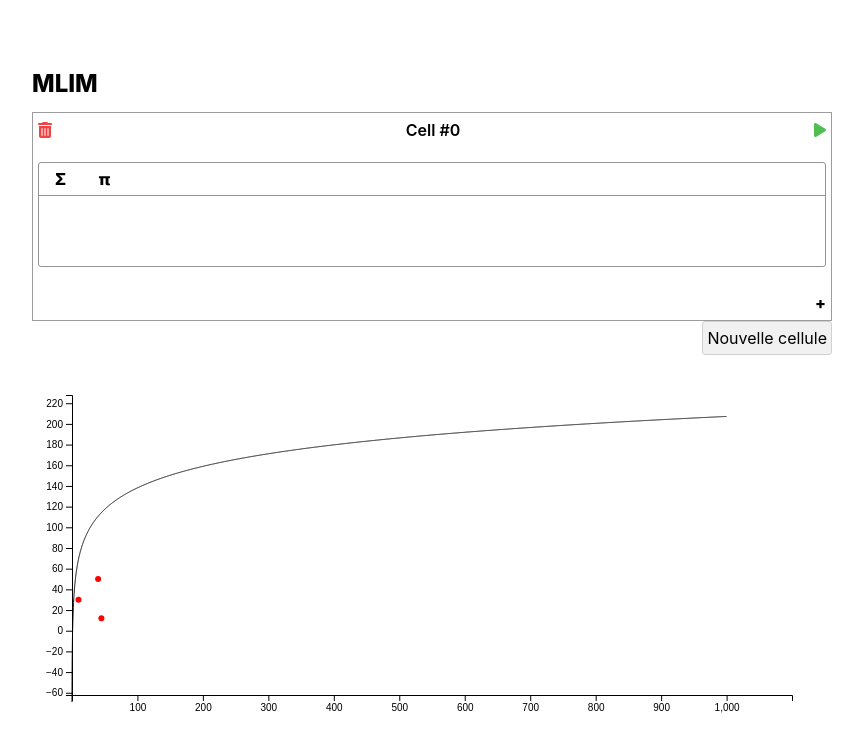
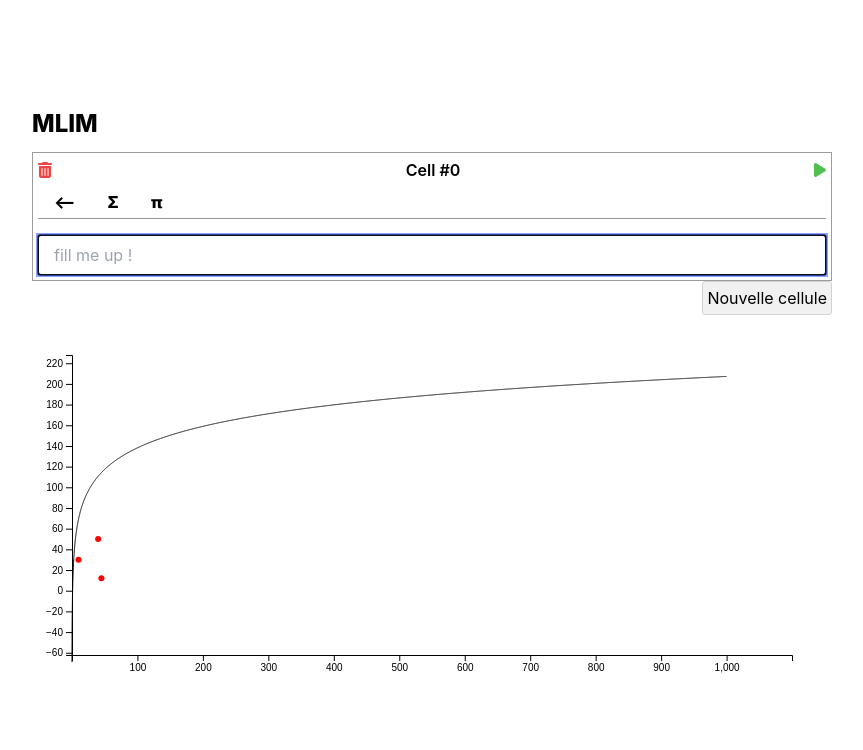
Before and after one commit to ProjectBabbage/mlim, a Next.js app in the folder frontendts/: page / in a window 1280 px wide. Both pictures are taken after a click on the button "Nouvelle cellule". Shown: the top 750 px of the page, without its empty margins (208-1071 px from the left). Built offline with nearby package versions, Linux system fonts and the light colour scheme.

Commit message:
move line content management into cell -> navigation between lines with arrows (#19)
❤️

```diff
--- a/frontendts/components/Cell.tsx
+++ b/frontendts/components/Cell.tsx
@@ -1,8 +1,8 @@
-import { Cell } from "../models/cells";
+import { AbstractLine, Cell } from "../models/cells";
 import Line from "./Line";
 import { useState } from "react";
 import { LineFactory } from "../services/line-factory";
-import { faPlay, faTrashCan } from "@fortawesome/free-solid-svg-icons";
+import { faPlay, faTrashCan, faPlus, faTimes } from "@fortawesome/free-solid-svg-icons";
 import { FontAwesomeIcon } from "@fortawesome/react-fontawesome";
 
 interface CellProps {
@@ -15,16 +15,75 @@ interface CellProps {
 export default function CellComponent({id, cell, deleteCell, callApi}: CellProps) {
     const [result, setResult] = useState('');
     const [lines, setLines] = useState(cell.lines);
+    const [editorEnabled, setEditorEnabled] = useState(true);
+    const [currentLineIndex, setCurrentLineIndex] = useState<number>(0);
+    const [currentCursorCol, setCurrentCursorCol] = useState<number>(0);
+
+    function toggleEditor(): void {
+        setEditorEnabled(!editorEnabled)
+    }
 
     const addLine = () => {
         const newLine = LineFactory.createCodeLine();
         setLines([...lines, newLine]);
+        setCurrentLineIndex(currentLineIndex + 1)
     }
 
-    const lineUpdate = (i: number, content: string) => {
-        let l = lines;
-        l[i].content = content;
+    const lineUpdate = (lineIndex: number, content: string) => {
+        /*
+            We have to create a new instance of the list
+            to ensure triggering functions useEffect
+        */
+        let l = [];
+        for(let i = 0 ; i<lines.length ; i++){
+            if(i === lineIndex){
+                let newLine = null
+                switch(lines[i].type){
+                    case 'code':
+                        newLine = LineFactory.createCodeLine()
+                        break;
+                    case 'text':
+                        newLine = LineFactory.createTextLine()
+                        break;
+                }
+                newLine.content = content
+                l.push(newLine)
+            }
+            else{
+                l.push(lines[i])
+            }
+        }
         setLines(l);
+    }
+
+    const lineFocused = (index: number) => {
+        setCurrentLineIndex(index)
+    }
+
+    const nextLine = () => {
+        if(currentLineIndex == lines.length - 1)
+            addLine()
+        else
+            setCurrentLineIndex(currentLineIndex === null ? 0 : currentLineIndex + 1);
+    }
+
+    const lineDelete = (i: number) => {
+        if(currentLineIndex===0) return;
+        lines.splice(i, 1);
+        setLines([...lines]);
+        previousLine();
+    }
+
+    const previousLine = () => {
+        if(currentLineIndex && currentLineIndex > 0){
+            setCurrentLineIndex(currentLineIndex - 1)
+        }
+    }
+
+    const cursorPositionMoved = (lineNumber: number, cursorPosition: number) => {
+        if(lineNumber==currentLineIndex){
+            setCurrentCursorCol(cursorPosition)
+        }
     }
 
     const execLines = async () => {
@@ -36,22 +95,62 @@ export default function CellComponent({id, cell, deleteCell, callApi}: CellProps
         setResult(results.join('\n'));
     }
 
+    function appendAtCursor(value: string): void {
+        let before = lines[currentLineIndex].content.substring(0,currentCursorCol-1)
+        let after = lines[currentLineIndex].content.substring(currentCursorCol-1)
+
+        lineUpdate(currentLineIndex,`${before}${value}${after}`);
+        setCurrentCursorCol(currentCursorCol+value.length)
+    }
+
+    function addSum(): void {
+        if(currentLineIndex !== null)
+            appendAtCursor(` \\sum_{i=0}^{n} i*i `)
+
+    }
+
+    function addProduct(): void {
+        if(currentLineIndex !== null)
+            appendAtCursor(` \\prod_{i=1}^{n} i `)
+    }
+
+    function addArrow(): void {
+        if(currentLineIndex !== null)
+            appendAtCursor(` \\leftarrow `)
+    }
+
     return (
         <div className="cell-component">
             <div className="cell-header">
-                <div className="text-red-500" onClick={() => deleteCell(id)}>
+                <div className="text-red-500 cursor-pointer" onClick={() => deleteCell(id)}>
                     <FontAwesomeIcon icon={faTrashCan} />
                 </div>
                 <h2>Cell #{id}</h2>
-                <div onClick={execLines}>
+                <div className="cursor-pointer" onClick={execLines}>
                     <FontAwesomeIcon className="play-icon" icon={faPlay} />
                 </div>
             </div>
-            { lines.map((line, i) => <div className="sick-fade-in" key={i}><Line line={line} lineNumber={i} lineUpdate={lineUpdate}/></div>) }
-
-            <div className="action-container">
-                <div className="flex-grow"></div>
-                <button className="icon-button" type="button" onClick={() => addLine()}>+</button>
+            <div className="line-actions">
+                <button className="line-action font-bold" onClick={addArrow}>⟵</button>
+                <button className="line-action" onClick={addSum}>Σ</button>
+                <button className="line-action font-bold" onClick={addProduct}>𝝿</button>
+                <div className="flex-grow cursor-pointer" onClick={() => toggleEditor()}></div>
+            </div>
+            <div className="lines-container">
+                { editorEnabled && lines.map((line, i) =>
+                    <div className="sick-fade-in" key={`${id}${i}`}>
+                        <Line
+                            line={line}
+                            lineNumber={i}
+                            lineUpdate={lineUpdate}
+                            lineDelete={lineDelete}
+                            lineFocused={lineFocused}
+                            nextLine={nextLine}
+                            previousLine={previousLine}
+                            shouldFocus={i === currentLineIndex}
+                            cursorPositionUpdate={cursorPositionMoved}
+                            cursorPosition={currentCursorCol}/>
+                    </div>) }
             </div>
             <div>
                 <pre>{result}</pre>
--- a/frontendts/components/Line.tsx
+++ b/frontendts/components/Line.tsx
@@ -1,71 +1,101 @@
 import {AbstractLine} from "../models/cells";
 import React, {useState, useEffect} from "react";
-import {FontAwesomeIcon} from "@fortawesome/react-fontawesome";
-import {faPlus, faTimes} from "@fortawesome/free-solid-svg-icons";
 import Katex from "./Katex";
 
 interface LineProps {
     lineNumber: Number;
+    cursorPosition: number;
     line: AbstractLine;
     lineUpdate: Function;
+    lineDelete: Function;
+    lineFocused: Function;
+    nextLine: Function;
+    previousLine: Function;
+    cursorPositionUpdate: Function
+    shouldFocus: boolean
 }
 
-export default function Line({lineNumber, line, lineUpdate}: LineProps) {
+export default function Line({lineNumber, line, lineUpdate, lineDelete, lineFocused, nextLine, previousLine, shouldFocus, cursorPositionUpdate, cursorPosition}: LineProps) {
     const [content, setContent] = useState(line.content);
-    const [focus, setFocus] = useState(false);
-    const textArea = React.createRef<HTMLTextAreaElement>();
+    const [focus, setFocus] = useState(shouldFocus);
+    const [editorEnabled, setEditorEnabled] = useState(true);
+
+    const textArea = React.createRef<HTMLInputElement>();
 
     function handleChange(event: any): void {
-        setContent(event.target.value);
+        lineUpdate(lineNumber, event.target.value);
+        if(textArea.current)
+            cursorPositionUpdate(lineNumber, textArea.current.selectionStart)
     }
 
-    function onFocus(): void {
+    function handleKeyDown(event: any): void {
+        let key = event.key
+        switch(key){
+            case "Enter":
+                nextLine();
+                break;
+            case "Backspace":
+                if(content==''){
+                    lineDelete();
+                }
+                break;
+        }
+        if(textArea.current)
+            cursorPositionUpdate(lineNumber, textArea.current.selectionStart)
+    }
+
+    function onClick(): void {
+        console.log(lineNumber)
         setFocus(true);
+        lineFocused(lineNumber)
     }
 
     function onBlur(): void {
         setFocus(false);
     }
 
-    function addSum(): void {
-        setContent(`${content}\\sum_{i=0}^{n} i*i`);
-        textArea.current?.select();
+    function toggleEditor(): void{
+        setEditorEnabled(!editorEnabled)
     }
 
-    function addPlus(): void {
-        setContent(`${content}+`);
-        textArea.current?.select();
-    }
+    useEffect(() => {
+        if(textArea.current && shouldFocus)
+            textArea.current.focus()
+        else
+            onBlur()
+    }, [textArea, shouldFocus])
 
-    function addProduct(): void {
-        setContent(`${content} \\prod_{i=1}^{n} i `);
-        textArea.current?.select();
-    }
+    useEffect(() => {
+        setContent(line.content)
+    }, [line.content])
 
-    function addTimes(): void {
-        setContent(`${content}\\times`);
-        textArea.current?.select();
-    }
-
-    useEffect(()=>{
-        lineUpdate(lineNumber, content);
-    }, [lineNumber, lineUpdate, content]);
+    useEffect(() => {
+        if(textArea.current){
+            textArea.current.selectionStart = cursorPosition
+            textArea.current.selectionEnd = cursorPosition
+        }
+    }, [textArea, cursorPosition])
 
     return (
         <div>
-            <div>
+            <div className="cursor-pointer" onClick={() => toggleEditor()}>
                 <Katex instruction={content}/>
             </div>
+            { (editorEnabled || content.length === 0) &&
             <div className={`line-container ${focus ? 'focused' : ''}`}>
-                <div className="line-actions">
-                    <button className="line-action" onClick={addSum}>Σ</button>
-                    <button className="line-action font-bold" onClick={addProduct}>𝝿</button>
-                    {/* <button className="line-action" onClick={addPlus}><FontAwesomeIcon icon={faPlus} /></button>
-                    <button className="line-action" onClick={addTimes}><FontAwesomeIcon icon={faTimes} /></button> */}
-
-                </div>
-                <textarea ref={textArea} className="line-area" onChange={handleChange} value={content} onFocus={onFocus} onBlur={onBlur}></textarea>
+                <input
+                    type="text"
+                    ref={textArea}
+                    className="line-area"
+                    onChange={handleChange}
+                    onKeyDown={handleKeyDown}
+                    value={content}
+                    onClick={onClick}
+                    onBlur={onBlur}
+                    placeholder="fill me up !"
+                />
             </div>
+            }
         </div>
     )
 }
--- a/frontendts/pages/index.tsx
+++ b/frontendts/pages/index.tsx
@@ -8,8 +8,8 @@ const Home: NextPage = () => {
   return (
     <div className={styles.container}>
       <Head>
-        <title>M L I M</title>
-        <meta name="description" content="M L I M" />
+        <title>MLim</title>
+        <meta name="description" content="MLimproved" />
         <link rel="icon" href="/favicon.ico" />
       </Head>
 
--- a/frontendts/styles/globals.css
+++ b/frontendts/styles/globals.css
@@ -100,13 +100,20 @@ h2 {
   animation: append-animate-right .3s cubic-bezier(.42,0,.58,1);
 }
 
+
 .line-container {
-  border: solid 1px rgba(79, 79, 79, 0.6);
-  border-radius: 3px;
+  border: none;
   width: 100%;
-  margin-bottom: 24px;
+  margin: 0px;
 }
 
+.line-container input{
+  transition: 25ms;
+}
+
+/* .line-container input:hover{
+  background-color: rgba(255, 255, 0, 0.1);
+} */
 .line-container.focused {
   outline: solid 2px rgba(66, 99, 255, 0.6);
   border-color: transparent;
```
Also changed, not shown: 1 other file (tests, documents, lock files or other folders).
